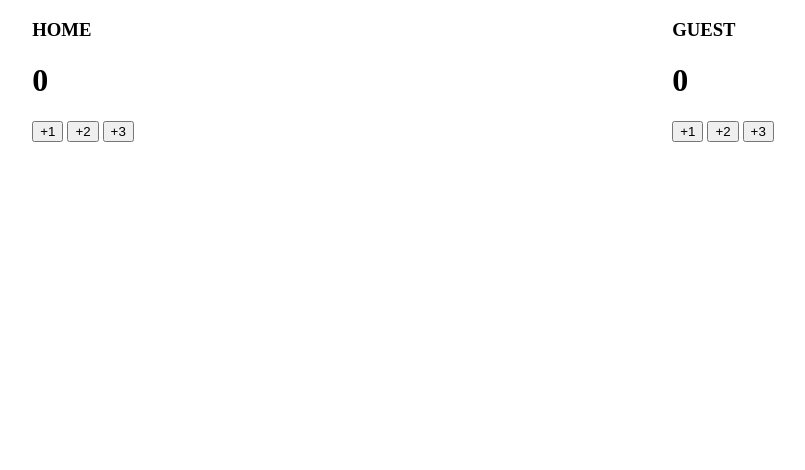
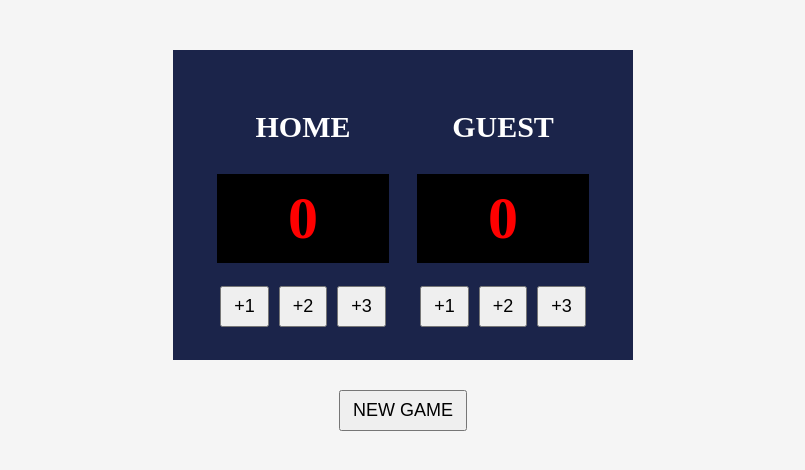
Before and after one commit to aashuyadavv/Javascript-Practice-Code, a plain HTML site: page Basketball Scorecard/index.html in a window 1280 px wide. Shown: the whole page, without its empty margins (237-1042 px from the left). Drawn offline with Linux system fonts and the light colour scheme.

Commit message:
Complete basketball scoreboard

```diff
--- a/Basketball Scorecard/index.css
+++ b/Basketball Scorecard/index.css
@@ -1,8 +1,39 @@
 body {
     margin: 0;
+    background: #f5f5f5;
 }
 
 .container {
     display: flex;
     justify-content: space-around;
+    text-align: center;
+    background: #1B244A;
+    color: white;
+    padding: 30px;
+    width: 400px;
+    margin: 50px auto 20px;
 }
+
+h3 {
+    font-size: 30px;
+}
+
+h1 {
+    background: black;
+    color: red;
+    font-size: 60px;
+    padding: 10px 20px;
+    margin: 10px 0 20px;
+}
+
+button {
+    padding: 8px 12px;
+    font-size: 18px;
+    margin: 3px;
+    cursor: pointer;
+}
+
+#new-game {
+    display: block;
+    margin: 30px auto;
+}
--- a/Basketball Scorecard/index.html
+++ b/Basketball Scorecard/index.html
@@ -23,6 +23,9 @@
             <button id="guest-plus-three">+3</button>
         </div>
     </div>
+
+    <button id="new-game">NEW GAME</button>
+
     <script src="index.js"></script>
 </body>
 </html>
--- a/Basketball Scorecard/index.js
+++ b/Basketball Scorecard/index.js
@@ -40,3 +40,11 @@ guestPlusThree.addEventListener("click", function() {
     guestScore += 3
     document.getElementById("guest-score").textContent = guestScore
 })
+
+let newGame = document.getElementById("new-game")
+newGame.addEventListener("click", function() {
+    homeScore = 0
+    guestScore = 0
+    document.getElementById("home-score").textContent = homeScore
+    document.getElementById("guest-score").textContent = guestScore
+})
```
